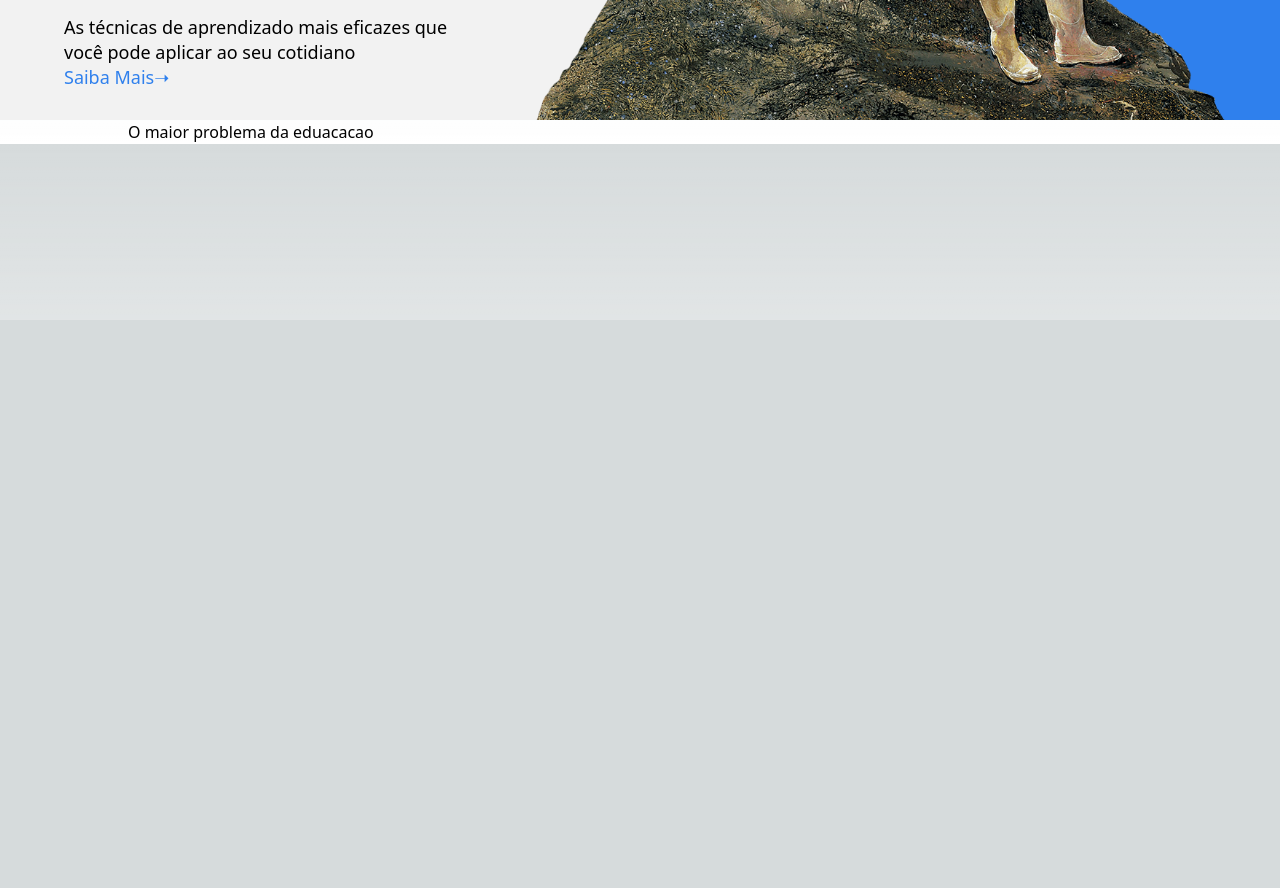
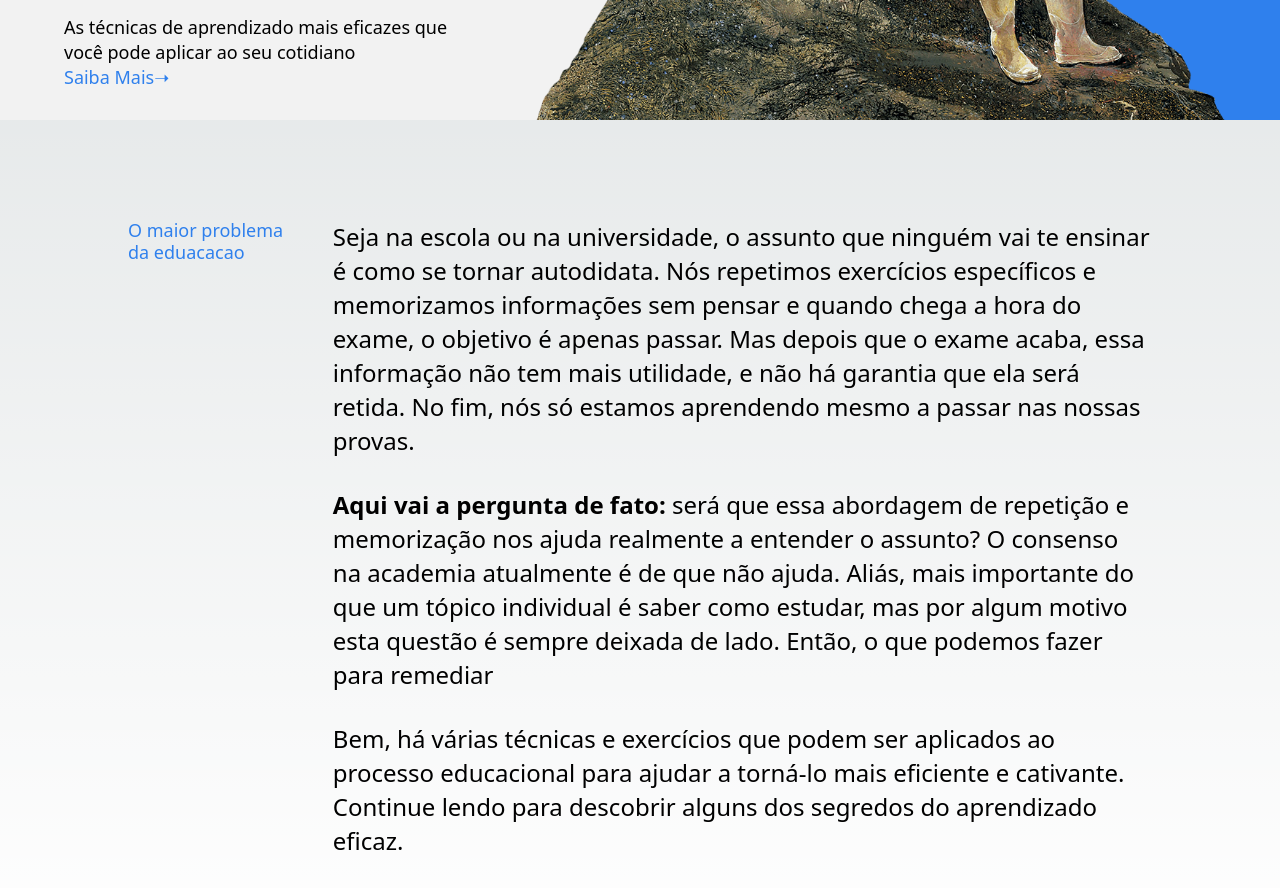
Before and after one commit to pansani/next.js-project_1, a Next.js app: page / in a window 1280 px wide. Shown: the part 480-1368 px from the top of the page. Before the commit the page ends 800 px from the top, so only its background shows below. Built offline with nearby package versions, Linux system fonts and the light colour scheme.

Commit message:
finished the SecondSection

```diff
--- a/components/SecondSection.tsx
+++ b/components/SecondSection.tsx
@@ -2,15 +2,91 @@ import React from "react";
 
 export default function SecondSection() {
   return (
-    <div style={{
-        display: 'flex',
-        justifyContent: 'center',
-    }}>
-      <div style={{
-        width: '80%',
-        minWidth:'784px',
-      }}>
-        <h3>O maior problema da eduacacao</h3>
+    <div
+      style={{
+        display: "flex",
+        justifyContent: "center",
+      }}
+    >
+      <div
+        style={{
+          width: "80%",
+          minWidth: "784px",
+          marginTop: "100px",
+          marginBottom: "100px",
+          display: "flex",
+          justifyContent: "space-between",
+        }}
+      >
+        <h3
+          style={{
+            width: '175px',
+            color: "#2F80ED",
+            lineHeight: "1.2",
+            fontSize: "18px",
+            fontWeight: "normal",
+          }}
+        >
+          O maior problema da eduacacao
+        </h3>
+
+        <div style={{
+          width: '80%',
+          minWidth: '784px',
+          display:'flex',
+          flexDirection: "column",
+          gap: '30px'
+        }}>
+          <p
+            style={{
+              lineHeight: "34px",
+              fontSize: "24px",
+              fontWeight: "normal",
+            }}
+          >
+            Seja na escola ou na universidade, o assunto que ninguém vai te
+            ensinar é como se tornar autodidata. Nós repetimos exercícios
+            específicos e memorizamos informações sem pensar e quando chega a
+            hora do exame, o objetivo é apenas passar. Mas depois que o exame
+            acaba, essa informação não tem mais utilidade, e não há garantia que
+            ela será retida. No fim, nós só estamos aprendendo mesmo a passar
+            nas nossas provas.
+          </p>
+          <p
+            style={{
+              lineHeight: "34px",
+              fontSize: "24px",
+              fontWeight: "normal",
+            }}
+          >
+            <span
+              style={{
+                lineHeight: "34px",
+                fontSize: "24px",
+                fontWeight: "bold",
+              }}
+            >
+              Aqui vai a pergunta de fato:
+            </span>{" "}
+            será que essa abordagem de repetição e memorização nos ajuda
+            realmente a entender o assunto? O consenso na academia atualmente é
+            de que não ajuda. Aliás, mais importante do que um tópico individual
+            é saber como estudar, mas por algum motivo esta questão é sempre
+            deixada de lado. Então, o que podemos fazer para remediar
+          </p>
+          <p
+            style={{
+              lineHeight: "34px",
+              fontSize: "24px",
+              fontWeight: "normal",
+            }}
+          >
+            Bem, há várias técnicas e exercícios que podem ser aplicados ao
+            processo educacional para ajudar a torná-lo mais eficiente e
+            cativante. Continue lendo para descobrir alguns dos segredos do
+            aprendizado eficaz.
+          </p>
+        </div>
       </div>
     </div>
   );
```
